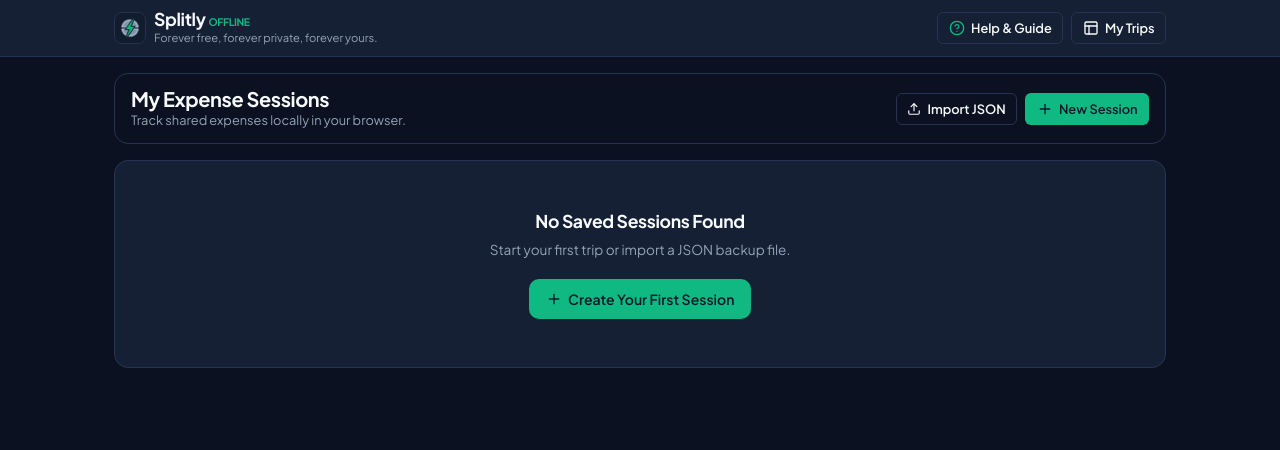
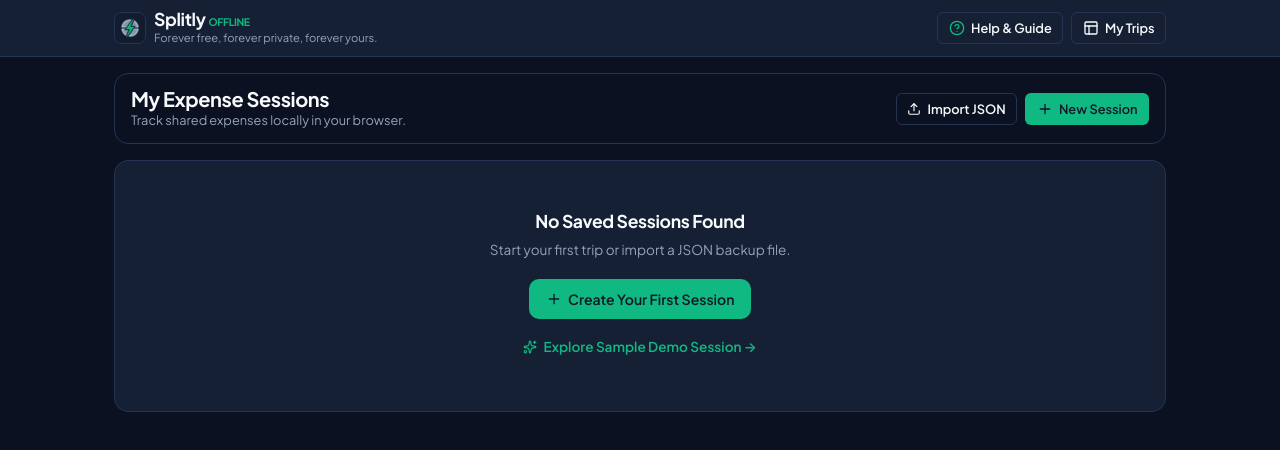
Before and after one commit to itsdheerajdotme/splitify, a React (Vite) app: page / in a window 1280 px wide. Shown: the top 450 px of the page. Built offline with nearby package versions, Linux system fonts and the light colour scheme.

Commit message:
Added sample demo link on home page on first go

```diff
--- a/src/App.tsx
+++ b/src/App.tsx
@@ -584,6 +584,7 @@ export function App() {
               navigateToTab("overview");
             }}
             onDeleteSessionPrompt={(s) => setSessionToDelete(s)}
+            onNavigateDemo={handleTriggerDemo}
           />
         ) : (
           <div className="container" style={{ paddingTop: "1.25rem", paddingBottom: "3rem" }}>
--- a/src/components/SessionList.tsx
+++ b/src/components/SessionList.tsx
@@ -10,6 +10,7 @@ interface SessionListProps {
   onOpenCreateModal: () => void;
   onRestoreSession: (importedSession: Session) => void;
   onDeleteSessionPrompt: (session: Session) => void;
+  onNavigateDemo?: () => void;
 }
 
 export const SessionList: React.FC<SessionListProps> = ({
@@ -18,6 +19,7 @@ export const SessionList: React.FC<SessionListProps> = ({
   onOpenCreateModal,
   onRestoreSession,
   onDeleteSessionPrompt,
+  onNavigateDemo,
 }) => {
   const [searchTerm, setSearchTerm] = useState("");
   const fileInputRef = useRef<HTMLInputElement>(null);
@@ -94,9 +96,20 @@ export const SessionList: React.FC<SessionListProps> = ({
           <p style={{ color: "var(--text-muted)", fontSize: "0.85rem", maxWidth: "360px", margin: "0 auto 1.25rem" }}>
             Start your first trip or import a JSON backup file.
           </p>
-          <button className="btn btn-primary" onClick={onOpenCreateModal}>
-            <Plus size={16} /> Create Your First Session
-          </button>
+          <div className="flex flex-col items-center gap-2">
+            <button className="btn btn-primary" onClick={onOpenCreateModal}>
+              <Plus size={16} /> Create Your First Session
+            </button>
+            {onNavigateDemo && (
+              <button
+                className="btn btn-ghost btn-sm flex items-center gap-1.5"
+                onClick={onNavigateDemo}
+                style={{ color: "var(--accent-primary)", fontSize: "0.85rem", marginTop: "0.25rem" }}
+              >
+                <Sparkles size={14} /> Explore Sample Demo Session →
+              </button>
+            )}
+          </div>
         </div>
       ) : (
         <div className="grid-2">
```
